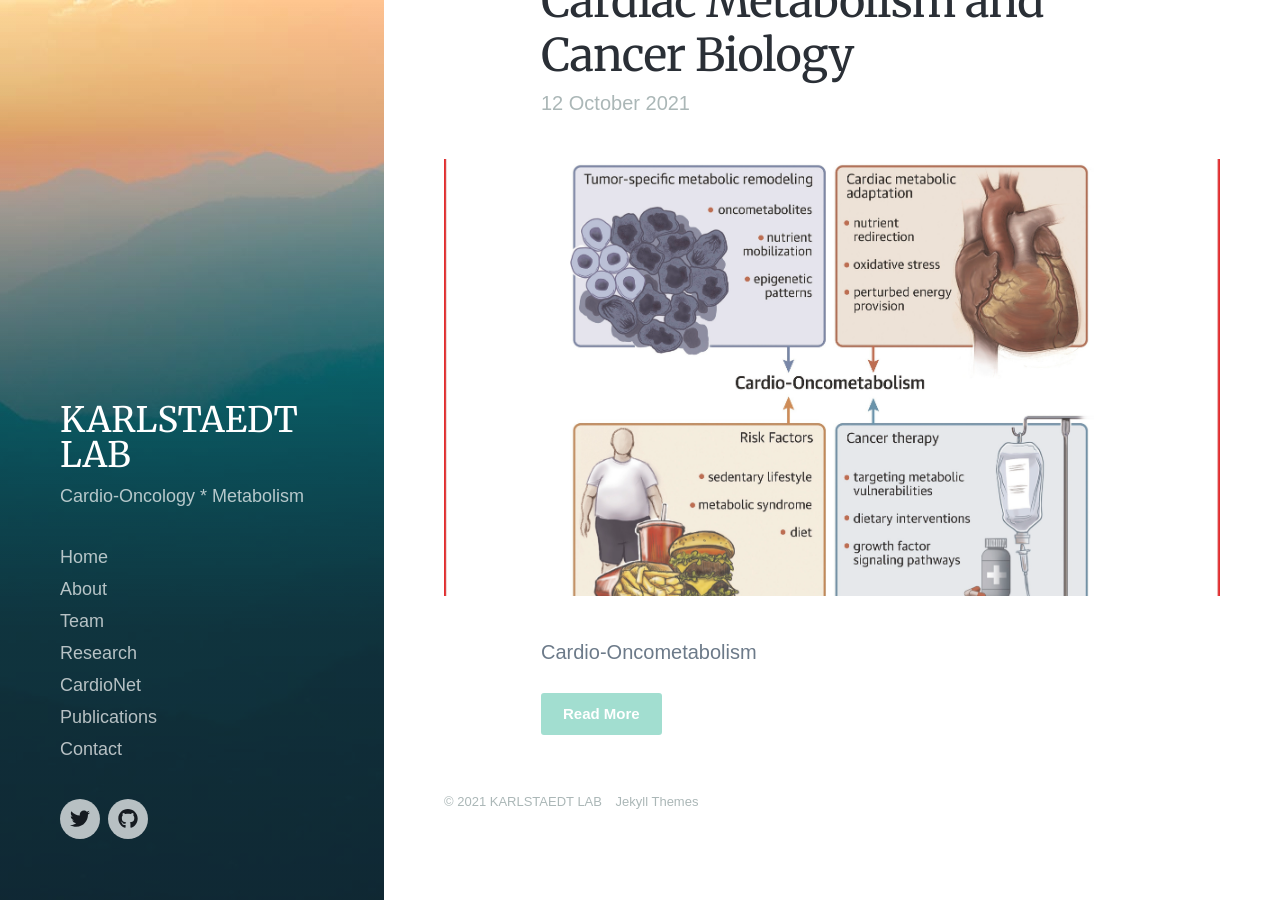
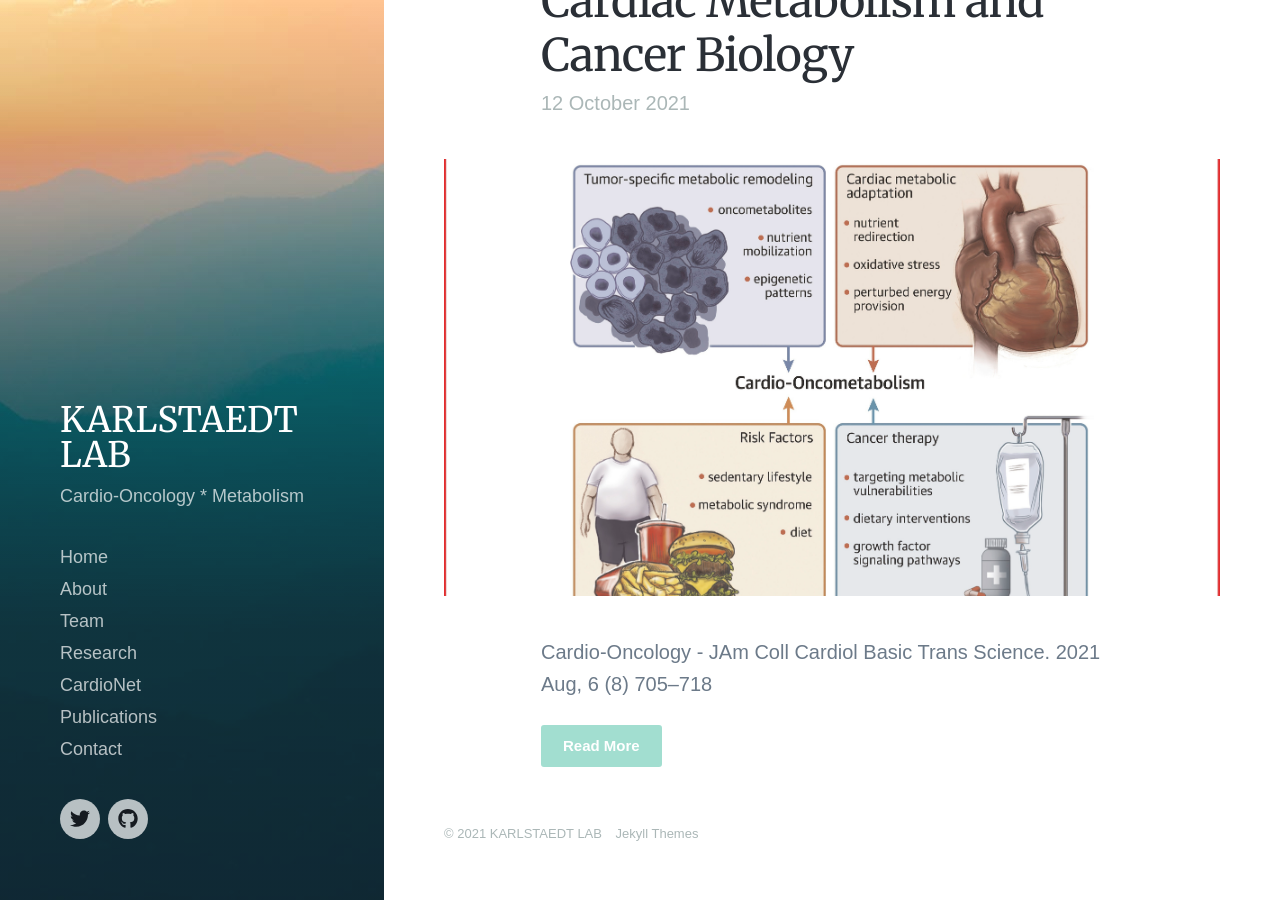
Before and after one commit to karlstaedtlab/cardionet, a Jekyll site: the page built from index.html, in a window 1280 px wide and 900 px high, scrolled down 295 px. Built offline with Jekyll 4.4.1, drawn with Linux system fonts in a browser that asks for light colours; nearby versions of some CDN libraries; some web fonts are replaced; the list of posts is cut into pages by our own code.

Commit message:
Update 2021-10-12-jacc-bts.md

```diff
--- a/_posts/2021-10-12-jacc-bts.md
+++ b/_posts/2021-10-12-jacc-bts.md
@@ -2,7 +2,7 @@
 title: ' State of the Art Review - Cardio-Oncology: Understanding the Intersections Between Cardiac Metabolism and Cancer Biology'
 date: 2021-10-12 00:00:00
 featured_image: '/images/fx1.jpg'
-excerpt: Cardio-Oncometabolism
+excerpt: Cardio-Oncology - JAm Coll Cardiol Basic Trans Science. 2021 Aug, 6 (8) 705–718
 ---
 ![](/images/fx1.jpg width="400" height="400")
 
```
